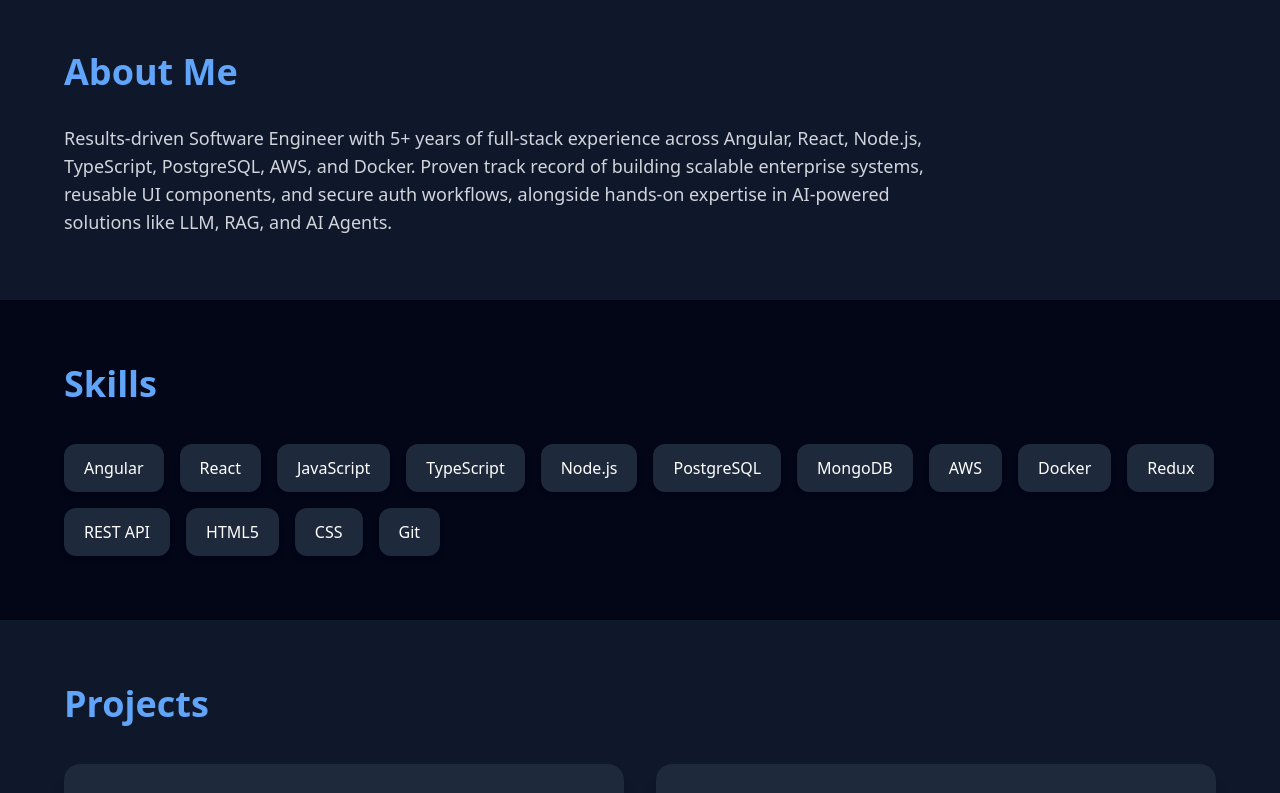
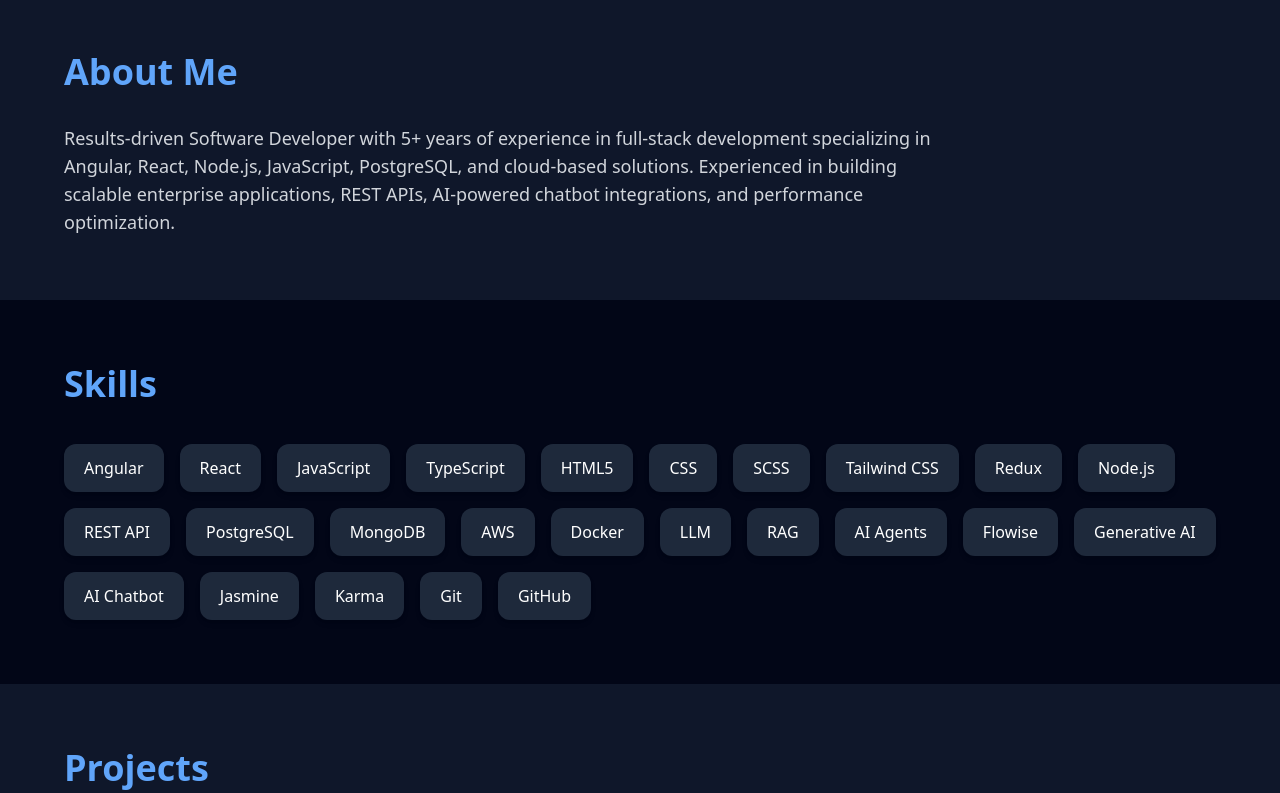
Before and after one commit to shridharsc/react-portfolio, a React (Create React App) app: page / in a window 1280 px wide. Shown: the part 600-1393 px from the top of the page. Built offline with nearby package versions, Linux system fonts and the light colour scheme.

Commit message:
add content

```diff
--- a/src/App.js
+++ b/src/App.js
@@ -100,7 +100,12 @@ export default function App() {
         </h2>
 
         <p className="text-gray-300 leading-8 text-sm md:text-lg max-w-4xl">
-          Results-driven Software Engineer with 5+ years of full-stack experience across Angular, React, Node.js, TypeScript, PostgreSQL, AWS, and Docker. Proven track record of building scalable enterprise systems, reusable UI components, and secure auth workflows, alongside hands-on expertise in AI-powered solutions like LLM, RAG, and AI Agents.
+          Results-driven Software Developer with 5+ years of experience
+          in full-stack development specializing in Angular, React,
+          Node.js, JavaScript, PostgreSQL, and cloud-based solutions.
+          Experienced in building scalable enterprise applications,
+          REST APIs, AI-powered chatbot integrations, and performance
+          optimization.
         </p>
       </section>
 
@@ -121,16 +126,27 @@ export default function App() {
             "React",
             "JavaScript",
             "TypeScript",
+            "HTML5",
+            "CSS",
+            "SCSS",
+            "Tailwind CSS",
+            "Redux",
             "Node.js",
+            "REST API",
             "PostgreSQL",
             "MongoDB",
             "AWS",
             "Docker",
-            "Redux",
-            "REST API",
-            "HTML5",
-            "CSS",
+            "LLM",
+            "RAG",
+            "AI Agents",
+            "Flowise",
+            "Generative AI",
+            "AI Chatbot",
+            "Jasmine",
+            "Karma",
             "Git",
+            "GitHub",
           ].map((skill) => (
             <span
               key={skill}
```
